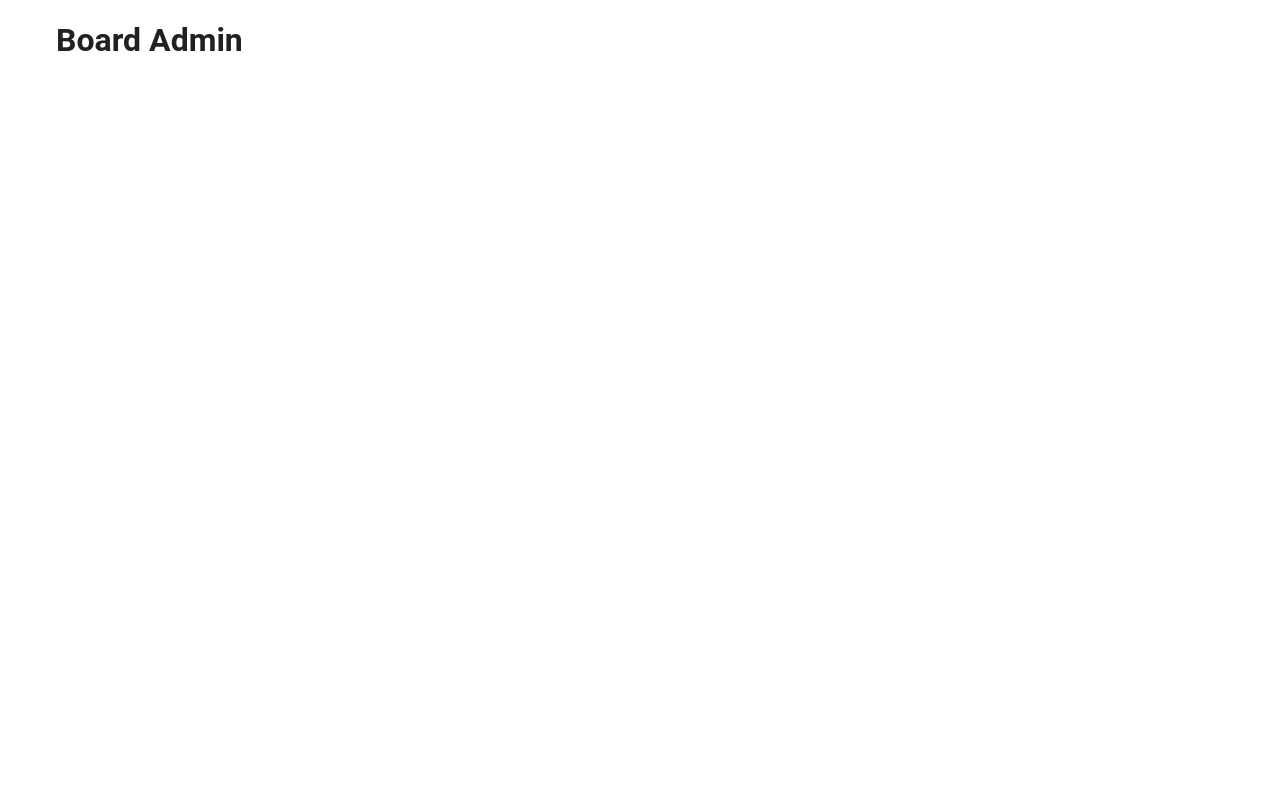
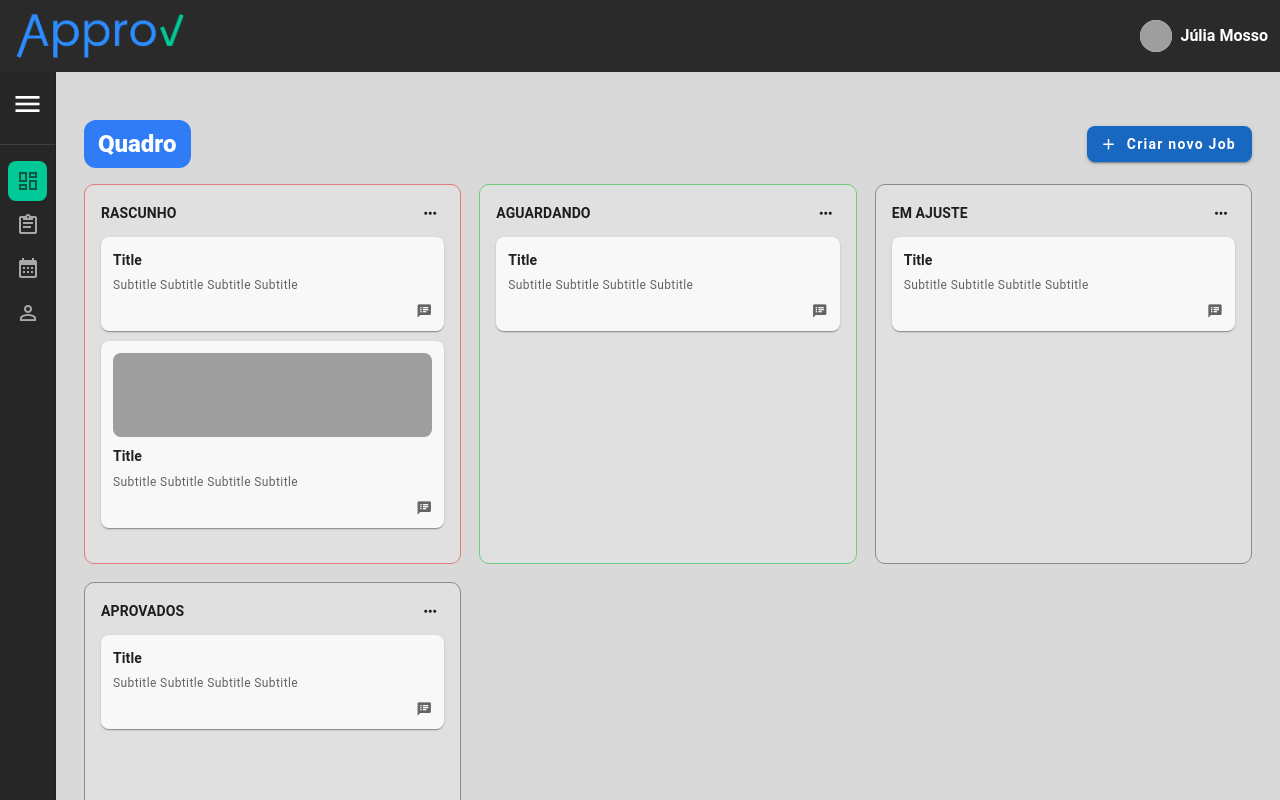
Before and after one commit to tolentino15/APPROVE-front, a Vue app: page /board-admin in a window 1280 px wide. Shown: the top 800 px of the page. Built offline with nearby package versions, Linux system fonts and the light colour scheme; grey boxes are pictures that could not be loaded; the HTML template or start-up script is replaced by a standard one.

Commit message:
FRONT-70.01-Base do quadro kanban

```diff
--- a/src/views/BoardAdmin.vue
+++ b/src/views/BoardAdmin.vue
@@ -1,6 +1,348 @@
 <template>
-  <v-container>
-    <h1>Board Admin</h1>
-  </v-container>
+  <v-app>
+    <!-- APP BAR (igual aos demais) -->
+    <v-app-bar height="80" flat color="#2a2a2a" density="comfortable" class="text-white">
+      <template #prepend>
+        <div class="d-flex align-center">
+          <v-img src="/Logo.png" alt="Logo" width="180" height="44" contain eager class="mr-2" />
+        </div>
+      </template>
+      <v-spacer />
+      <div class="d-flex align-center mr-2">
+        <v-avatar size="32" class="mr-2">
+          <v-img :src="avatarUrl" alt="avatar" />
+        </v-avatar>
+        <span class="font-weight-semibold mr-1">Júlia Mosso</span>
+      </div>
+    </v-app-bar>
+
+    <!-- NAV DRAWER (igual aos demais) -->
+    <v-navigation-drawer
+      v-model="drawer"
+      permanent
+      rail
+      expand-on-hover
+      color="#262626"
+      class="elevation-0"
+    >
+      <template #prepend>
+        <div class="d-flex flex-column align-center py-4">
+          <v-icon size="32" color="white">mdi-menu</v-icon>
+        </div>
+      </template>
+      <v-divider class="my-2"></v-divider>
+      <v-list density="compact" nav>
+        <v-list-item
+          prepend-icon="mdi-view-dashboard-outline"
+          title="Dashboard"
+          :active="false"
+          style="background: #00c896; color: #111; font-weight: bold; border-radius: 8px"
+          @click="goToDashboard"
+        />
+        <v-list-item
+          prepend-icon="mdi-clipboard-text-outline"
+          title="Jobs"
+          @click="goToBoardAdmin"
+        />
+        <v-list-item
+          prepend-icon="mdi-calendar-month"
+          title="Calendário"
+          @click="goToCalendarAdmin"
+        />
+        <v-list-item
+          prepend-icon="mdi-account-outline"
+          title="Clientes"
+          @click="goToCadastroCliente"
+        />
+      </v-list>
+    </v-navigation-drawer>
+
+    <!-- MAIN -->
+    <v-main>
+      <v-container fluid class="pa-0">
+        <v-sheet class="page-surface">
+          <v-container class="py-6">
+            <!-- Título e CTA -->
+            <div class="d-flex align-center justify-space-between mb-4">
+              <div class="board-title chip-blue">Quadro</div>
+              <v-btn
+                color="primary"
+                prepend-icon="mdi-plus"
+                class="text-none font-weight-bold rounded-lg"
+                style="height: 36px"
+                @click="goToCadastroJob"
+              >
+                Criar novo Job
+              </v-btn>
+            </div>
+
+            <!-- BOARD -->
+            <div class="board-grid">
+              <!-- COLUNA -->
+              <div
+                v-for="col in columns"
+                :key="col.id"
+                class="board-column"
+                :class="['col-' + col.id, { 'is-over': dragOverColumnId === col.id }]"
+                @dragover.prevent="onColumnDragOver(col.id)"
+                @dragleave="onColumnDragLeave(col.id)"
+                @drop="onColumnDrop(col.id)"
+              >
+                <!-- Cabeçalho da coluna -->
+                <div class="column-header d-flex align-center justify-space-between">
+                  <div class="text-subtitle-2 font-weight-bold">{{ col.title }}</div>
+                  <v-btn size="28" icon variant="text"
+                    ><v-icon size="18">mdi-dots-horizontal</v-icon></v-btn
+                  >
+                </div>
+
+                <!-- Área de cartões -->
+                <div class="column-cards">
+                  <v-card
+                    v-for="card in col.cards"
+                    :key="card.id"
+                    class="kanban-card rounded-lg elevation-1"
+                    draggable="true"
+                    @dragstart="onCardDragStart(card, col.id)"
+                    @dragend="onCardDragEnd"
+                  >
+                    <v-card-text class="py-3">
+                      <!-- Opcional: imagem no topo para alguns cards (igual ao mock) -->
+                      <v-img
+                        v-if="card.image"
+                        :src="card.image"
+                        alt=""
+                        height="84"
+                        cover
+                        class="rounded-lg mb-2"
+                      />
+                      <div class="text-subtitle-2 font-weight-bold mb-1">Title</div>
+                      <div class="text-caption text-medium-emphasis">
+                        Subtitle Subtitle Subtitle Subtitle
+                      </div>
+
+                      <div class="d-flex align-center justify-end mt-2">
+                        <v-icon size="16" class="text-medium-emphasis">mdi-message-bulleted</v-icon>
+                      </div>
+                    </v-card-text>
+                  </v-card>
+
+                  <!-- Placeholder quando coluna vazia -->
+                  <div v-if="col.cards.length === 0" class="empty-hint text-medium-emphasis">
+                    Arraste cards aqui
+                  </div>
+                </div>
+              </div>
+            </div>
+          </v-container>
+        </v-sheet>
+      </v-container>
+    </v-main>
+  </v-app>
 </template>
-<script setup lang="ts"></script>
+
+<script setup lang="ts">
+import { ref } from 'vue'
+import { useRouter } from 'vue-router'
+
+/* Estado geral */
+const router = useRouter()
+const drawer = ref(true)
+const avatarUrl = 'https://avatars.githubusercontent.com/u/9919?s=64&v=4'
+
+/* Tipos */
+type ColumnKey = 'draft' | 'waiting' | 'fixing' | 'approved'
+
+interface CardItem {
+  id: string
+  image?: string
+}
+interface Column {
+  id: ColumnKey
+  title: string
+  cards: CardItem[]
+}
+
+/* Mock de dados */
+const columns = ref<Column[]>([
+  {
+    id: 'draft',
+    title: 'RASCUNHO',
+    cards: [
+      { id: 'c1' },
+      {
+        id: 'c2',
+        image:
+          'https://images.unsplash.com/photo-1519085360753-af0119f7cbe7?q=80&w=800&auto=format&fit=crop',
+      },
+    ],
+  },
+  { id: 'waiting', title: 'AGUARDANDO', cards: [{ id: 'c3' }] },
+  { id: 'fixing', title: 'EM AJUSTE', cards: [{ id: 'c4' }] },
+  { id: 'approved', title: 'APROVADOS', cards: [{ id: 'c5' }] },
+])
+
+/* Drag & Drop (HTML5) */
+const draggingCard = ref<{ cardId: string; from: ColumnKey } | null>(null)
+const dragOverColumnId = ref<ColumnKey | null>(null)
+
+function onCardDragStart(card: CardItem, from: ColumnKey) {
+  draggingCard.value = { cardId: card.id, from }
+}
+function onCardDragEnd() {
+  draggingCard.value = null
+  dragOverColumnId.value = null
+}
+function onColumnDragOver(colId: ColumnKey) {
+  dragOverColumnId.value = colId
+}
+function onColumnDragLeave(colId: ColumnKey) {
+  if (dragOverColumnId.value === colId) dragOverColumnId.value = null
+}
+function onColumnDrop(targetColId: ColumnKey) {
+  if (!draggingCard.value) return
+  const { cardId, from } = draggingCard.value
+  if (from === targetColId) return
+
+  // remove do "from"
+  const fromCol = columns.value.find((c) => c.id === from)
+  const toCol = columns.value.find((c) => c.id === targetColId)
+  if (!fromCol || !toCol) return
+  const idx = fromCol.cards.findIndex((c) => c.id === cardId)
+  if (idx === -1) return
+
+  const [moved] = fromCol.cards.splice(idx, 1)
+  toCol.cards.unshift(moved) // adiciona no topo
+  draggingCard.value = null
+  dragOverColumnId.value = null
+}
+
+/* Navegação (mesmo padrão) */
+function goToDashboard() {
+  router.push({ name: 'HomeAdmin' })
+}
+function goToBoardAdmin() {
+  router.push({ name: 'BoardAdmin' })
+}
+function goToCalendarAdmin() {
+  router.push({ name: 'CalendarAdmin' })
+}
+function goToCadastroCliente() {
+  router.push({ name: 'CadastroCliente' })
+}
+function goToCadastroJob() {
+  router.push({ name: 'CadastroJob' })
+}
+</script>
+
+<style scoped>
+.v-application {
+  background: #2b2b2b !important;
+}
+
+/* Faixa cinza do conteúdo */
+.page-surface {
+  background: #d9d9d9;
+  min-height: calc(100vh - 80px);
+  padding-top: 24px;
+  padding-bottom: 32px;
+}
+
+/* Título "Quadro" como chip azul do mock */
+.board-title {
+  display: inline-block;
+  font-weight: 900;
+  font-size: 24px;
+  color: #fff;
+  padding: 6px 14px;
+  border-radius: 12px;
+}
+.chip-blue {
+  background: #2f7cf6;
+}
+
+/* GRID do board: 4 colunas com espaçamento largo */
+.board-grid {
+  display: grid;
+  grid-template-columns: repeat(4, minmax(240px, 1fr));
+  gap: 18px;
+}
+
+/* Coluna */
+.board-column {
+  background: #e0e0e0;
+  border: 1px solid rgba(0, 0, 0, 0.25);
+  border-radius: 10px;
+  padding: 8px 10px 12px;
+  min-height: 380px;
+  display: flex;
+  flex-direction: column;
+}
+.board-column.is-over {
+  outline: 2px dashed rgba(47, 124, 246, 0.55);
+  outline-offset: -4px;
+}
+
+/* Bordas coloridas por coluna (como no mock) */
+.col-draft {
+  border-color: #e27b7b;
+} /* vermelho suave */
+.col-waiting {
+  border-color: #6dcc7e;
+} /* verde suave */
+.col-fixing {
+  border-color: #8b8b8b;
+} /* cinza */
+.col-approved {
+  border-color: #8b8b8b;
+} /* cinza */
+
+/* Header da coluna */
+.column-header {
+  padding: 6px 6px 4px;
+}
+
+/* Cards container */
+.column-cards {
+  display: flex;
+  flex-direction: column;
+  gap: 10px;
+  padding: 6px;
+}
+
+/* Card */
+.kanban-card {
+  background: #f8f8f8;
+}
+.kanban-card :deep(.v-card-text) {
+  padding-left: 12px !important;
+  padding-right: 12px !important;
+}
+
+/* Placeholder coluna vazia */
+.empty-hint {
+  text-align: center;
+  padding: 18px 6px;
+  font-size: 12px;
+  border: 1px dashed rgba(0, 0, 0, 0.25);
+  border-radius: 8px;
+  background: #efefef;
+}
+
+/* Responsivo */
+@media (max-width: 1280px) {
+  .board-grid {
+    grid-template-columns: repeat(3, minmax(240px, 1fr));
+  }
+}
+@media (max-width: 960px) {
+  .board-grid {
+    grid-template-columns: repeat(2, minmax(240px, 1fr));
+  }
+}
+@media (max-width: 640px) {
+  .board-grid {
+    grid-template-columns: 1fr;
+  }
+}
+</style>
--- a/src/views/CadastroJob.vue
+++ b/src/views/CadastroJob.vue
@@ -101,7 +101,7 @@
 
                       <!-- Linha com Cliente, Data e Redes -->
                       <v-row class="mt-1" dense>
-                        <v-col cols="12" md="4">
+                        <v-col cols="6" md="2">
                           <div class="label">Cliente</div>
                           <v-select
                             v-model="form.clienteId"
@@ -118,7 +118,7 @@
                           />
                         </v-col>
 
-                        <v-col cols="12" md="4">
+                        <v-col cols="6" md="2">
                           <div class="label">Data de Publicação</div>
                           <v-text-field
                             v-model="form.dataPublicacao"
@@ -134,7 +134,7 @@
                         </v-col>
 
                         <!-- Redes sociais selecionáveis -->
-                        <v-col cols="12" md="4">
+                        <v-col cols="6" md="3">
                           <div class="label">Redes Sociais</div>
                           <v-btn-toggle
                             v-model="form.redes"
@@ -169,13 +169,6 @@
                               :aria-pressed="form.redes.includes('whatsapp')"
                             >
                               <v-icon size="32">mdi-whatsapp</v-icon>
-                            </v-btn>
-                            <v-btn
-                              value="tiktok"
-                              icon
-                              :aria-pressed="form.redes.includes('tiktok')"
-                            >
-                              <v-icon size="32">mdi-tiktok</v-icon>
                             </v-btn>
                           </v-btn-toggle>
                         </v-col>
```
